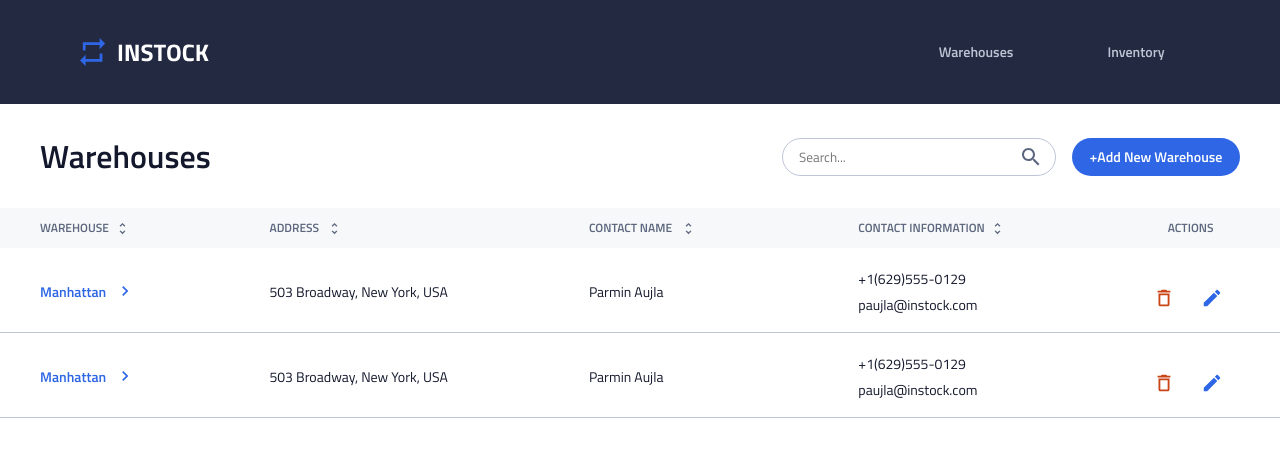
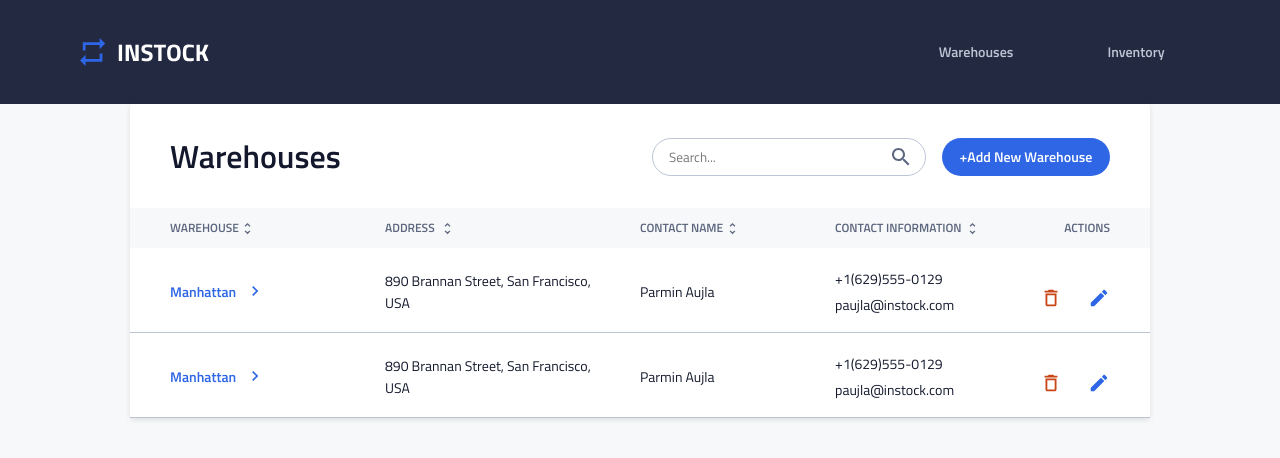
Before and after one commit to timohuennebeck/instock-jon, a React (Create React App) app: page / in a window 1280 px wide. Shown: the top 458 px of the page. Built offline with nearby package versions, Linux system fonts and the light colour scheme.

Commit message:
Update warehouse page for desktop display

```diff
--- a/src/App.scss
+++ b/src/App.scss
@@ -1,2 +1,8 @@
 @use "./styles/partials/reset";
 @use "./styles/partials/fonts";
+@use "./styles/partials/variables" as *;
+
+
+body {
+    background-color:$background-color-2;
+}
--- a/src/components/WarehouseCard/WarehouseCard.js
+++ b/src/components/WarehouseCard/WarehouseCard.js
@@ -8,11 +8,11 @@ export default function WarehouseCard() {
             <div className='warehouse-card__container '>
                 <div className='warehouse-card__tile'>
                     <p className='p-small warehouse-card__title'>WAREHOUSE</p>
-                    <p className='p-medium warehouse-card__content warehouse-card__name'>Manhattan</p>
+                    <p className='p-medium warehouse-card__content warehouse-card__content--name'>Manhattan</p>
                 </div>
                 <div className='warehouse-card__tile'>
                     <p className='p-small warehouse-card__title'>ADDRESS</p>
-                    <p className='p-medium warehouse-card__content warehouse-card__address'>503 Broadway, New York, USA</p>
+                    <p className='p-medium warehouse-card__content warehouse-card__content--address'>890 Brannan Street, San Francisco, USA</p>
                 </div>
             </div>
 
--- a/src/components/WarehouseCard/WarehouseCard.scss
+++ b/src/components/WarehouseCard/WarehouseCard.scss
@@ -10,6 +10,7 @@
     justify-content: space-between;
     display: flex;
     flex-wrap: wrap;
+
 
     &:hover{
         background-color: rgba(46, 102, 229, 0.07)
@@ -30,17 +31,19 @@
         display: flex;
         flex-direction: column;
         justify-content: space-between;
-        width: 48%;
+        width: 49%;
 
         @include tablet {
             flex-direction: row;
-            gap: calc(19.8vw - 114px);
-            margin-right: calc(19.8vw - 114px);;
+            gap: 30px;
+            margin-right: 30px;
             width: auto;
         }
 
-
-
+        @include desktop {
+            gap: calc(9vw - 80.2px);
+            margin-right: calc(9vw - 80.2px);
+        }
     }
 
     &__tile {
@@ -51,7 +54,6 @@
                 flex-direction: column;
                 padding-bottom: 1rem;
                 justify-content: center;
-
         }
 
     }
@@ -66,45 +68,41 @@
 
     &__content {
         padding-top: 4px;
-        width: 90px;
 
+        &--name {
+            color: $prim-color-2;
+            font-weight: 600;
+            background-image: url('../../assets/images/icons/chevron_right-24px.svg');
+            background-repeat: no-repeat;
+            background-position: 75px 4px;
+            background-size: 20px;
 
+            &:hover{
+                cursor: pointer;
+                text-decoration: underline $prim-color-2;
+            }
+            @include tablet {
+                width: calc(15.625vw - 20px);
+            }
+        }
+
+        &--address {
+            @include tablet {
+                width: calc(23.44vw - 80px);
+            }
+        }
 
         &--contact {
             @include tablet {
-                width: 130px;
+                width: calc(11.72vw + 10px);
             }
         }
 
         &--contact-info {
             width: 120px;
             @include tablet {
-                width: 170px;
+                width: calc(3.906vw + 120px);
             }
-        }
-
-
-    }
-
-
-    &__name {
-        color: $prim-color-2;
-        font-weight: 600;
-        background-image: url('../../assets/images/icons/chevron_right-24px.svg');
-        background-repeat: no-repeat;
-        background-position: 75px 4px;
-        background-size: 20px;
-        &:hover{
-            cursor: pointer;
-            text-decoration: underline $prim-color-2;
-        }
-    }
-
-    &__address {
-        @include desktop {
-            width: 180px;
-
-
         }
     }
 
@@ -116,7 +114,6 @@
         padding-top: 1rem;
         @include tablet {
             width: 70px;
-            margin-left: -15px;
         }
     }
 
--- a/src/components/WarehouseForm/WarehouseForm.scss
+++ b/src/components/WarehouseForm/WarehouseForm.scss
@@ -3,6 +3,9 @@
 @use "../../styles/partials/reset" as *;
 
 .warehouse__form {
+
+
+
     @include tablet {
         display: flex;
         padding: 0;
@@ -49,6 +52,7 @@
         background-color: $prim-color-2;
         color:$prim-color-3 ;
 
+
         &:hover {
             background-color: $background-color-1;
             cursor: pointer;
--- a/src/components/WarehouseList/WarehouseList.js
+++ b/src/components/WarehouseList/WarehouseList.js
@@ -2,9 +2,11 @@ import WarehouseCard from "../WarehouseCard/WarehouseCard";
 import WarehouseForm from "../WarehouseForm/WarehouseForm";
 import WarehouseListHeader from "../WarehouseListHeader/WarehouseListHeader";
 import "./WarehouseList.scss";
+import axios from "axios";
 
 export default function WarehouseList() {
   // props: warehousedata
+
 
   return (
     <>
--- a/src/components/WarehouseList/WarehouseList.scss
+++ b/src/components/WarehouseList/WarehouseList.scss
@@ -1,22 +1,44 @@
 @use "../../styles/partials/mixins" as *;
 @use "../../styles/partials/reset" as *;
+@use "../../styles/partials/variables" as *;
 
 
 
-.warehouse__header {
-    margin: 1.5rem;
 
-    @include tablet {
-        margin: 2rem;
-        display: flex;
-        justify-content: space-between;
-        align-items: flex-end;
+.warehouse {
+    margin: 0 1rem;
+    background-color: $prim-color-3;
+    border-radius: 3px;
+    box-shadow: 0px 2px 5px rgba(19, 24, 44, 0.1);
+
+    @include tablet{
+        // margin: 0 2rem;
+        margin-left: calc(19.14vw - 115px);
+        margin-right: calc(19.14vw - 115px);
     }
 
-    @include desktop {
-        margin-left: 2.5rem;
-        margin-right: 2.5rem;
+    @include desktop{
+        margin: 0 8.125rem;
     }
 
+    &__header {
+        padding: 1.5rem;
+        padding-bottom: 1rem;
+        border-bottom: 1px solid $sec-color-2;
 
+        @include tablet {
+            padding: 2rem;
+            display: flex;
+            justify-content: space-between;
+            align-items: flex-end;
+            border-bottom: none;
+        }
+
+        @include desktop {
+            padding-left: 2.5rem;
+            padding-right: 2.5rem;
+        }
+
+
+    }
 }
--- a/src/components/WarehouseListHeader/WarehouseListHeader.scss
+++ b/src/components/WarehouseListHeader/WarehouseListHeader.scss
@@ -5,16 +5,17 @@
 .warehouse__list-header {
     display: none;
 
+
     @include tablet {
         display: flex;
-        gap: calc(19.8vw - 114px);
-        width: 100%;
+        gap: 30px;
         padding: 0 2rem;
         background-color: $background-color-2;
     }
 
     @include desktop {
         padding: 0 2.5rem;
+        gap: calc(9vw - 80.2px);
     }
 
     &-title {
@@ -22,35 +23,34 @@
         color: $sec-color-1;
         background-image: url('../../assets/images/icons/sort-24px.svg');
         background-repeat: no-repeat;
-        background-position: right;
-        // padding-right: 1.5rem;
+        background-position: 70px;
         background-size: 15px;
-        width: 90px;
+        width: calc(15.625vw - 20px);
         padding: 11px 0;
 
+
+        &--address{
+            background-position: 55px;
+                @include tablet {
+                    width: calc(23.44vw - 80px);
+                }
+        }
+
         &--contact {
-            width: 130px;
-            background-position: 80%;
+            width: calc(11.72vw + 10px);
+            background-position: 85px;
         }
 
         &--info {
-            width:170px ;
-            background-position: 85%;
+            width: calc(3.906vw + 120px);
+            background-position: 130px;
+
         }
-
-        &--address{
-            background-position: 75%;
-                @include desktop {
-                    width: 180px;
-                    background-position: 35%;
-                }
-        }
-
-
 
         &--actions {
             background-image: none;
             width: 70px;
+            text-align: end;
         }
 
     }
```
